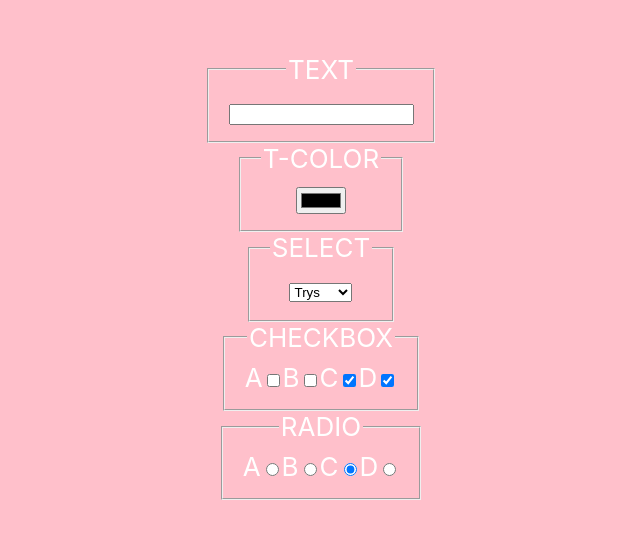
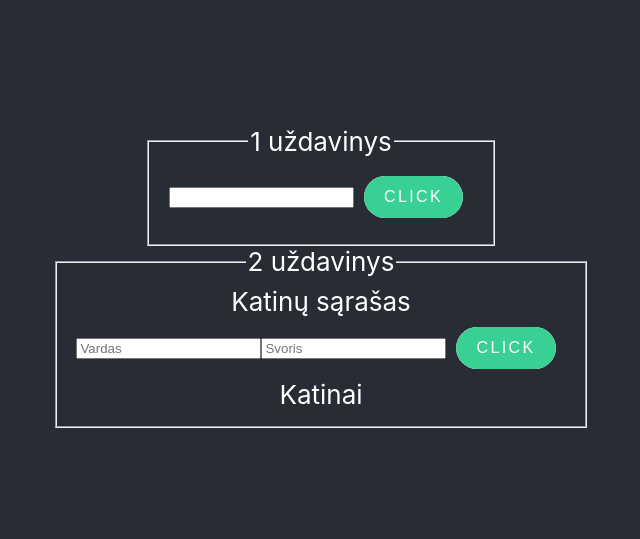
Before and after one commit to Nuotaikos/001, a React (Create React App) app in the folder r1/: page / in a window 1280 px wide. Shown: the part 123-662 px from the top of the page, without its empty margins (319-959 px from the left). Built offline with nearby package versions, Linux system fonts and the light colour scheme.

Commit message:
Formos 2 uzdaviniai

```diff
--- a/r1/src/App.jsx
+++ b/r1/src/App.jsx
@@ -1,64 +1,64 @@
+// import { useState } from 'react';
 import { useState } from 'react';
 import './App.scss';
-import randColor from './Functions/randColor';
 // import randColor from './Functions/randColor';
+import rand from './Functions/rand';
 // import { v4 as uuidv4 } from 'uuid';
 
 
 
 function App() {
+  // 1. Sukurti komponentą su mygtuku ir įvedimo laukeliu. Įvedus į laukelį skaičių ir paspaudus mygtuką, atsiranda laukelyje nurodytas raudonų kvadratėlių skaičius. Įvedus kitą skaičių ir paspaudus mygtuką, prie jau egzistuojančių kvadratėlių papildomai prisideda naujas laukelyje nurodytas kvadratėlių kiekis. Kiekvieno kvadratėlio viduryje turi būti pavaizduotas rand skaičius 100 - 200.
+  const [kv, setKv] = useState([]);
+  const [skaiciu, setSkaiciu] = useState('');
 
-  const [text, setText] = useState('');
-  const [color, setColor] = useState('pink');
-  const [select, setSelect] = useState('tree');
-  const [cb, setCb] = useState({ a: false, b: false, c: true, d: true });
-  const [radio, setRadio] = useState('c');
-
-  const inputText = e => {
-    setText(e.target.value);
+  const inputSkaiciu = e => {
+    setSkaiciu(e.target.value);
   }
-  const inputColor = e => {
-    setColor(e.target.value)
-  }
-  // setInterval(() => setColor(randColor()), 200);
-  const cbClick = c => {
-    setCb(checkBox => ({ ...checkBox, [c]: !checkBox[c] })); // () perduodamas objektas ...isardom visas 4 savybes ir perrasom visas savybes apskliaudziant [], tada neigiam
+  const addKv = () => {
+    for (let i = 0; i < skaiciu; i++);
+    setKv(kv => [...kv, rand(100, 200)]);
   }
 
+  // 2. Sukurti komponentą su dviem įvedimo laukeliais, katinuko vardui ir svoriui įvesti. Rodyti visų įvestų katinukų sąrašą. Puslapiui persikrovus, katinukų sąrašas turi išlikti nepakitęs. Katinukus sąraše rūšiuoti nuo storiausio iki ploniausio. Skaičiuoti ir atvaizduoti bendrą katinukų svorį.
+  const [katinai, setKatinai] = useState([]);
+  const [vardas, setVardas] = useState('');
+  const [svoris, setSvoris] = useState('');
+
+  const inputVarda = e => {
+    setVardas(e.target.value);
+  }
+  const inputSvori = e => {
+    setSvoris(e.target.value);
+  }
+  const addKatinai = () => {
+    setKatinai(x => [...x, [vardas, svoris]]);
+  }
   return (
     <div className="App">
-      <header className="App-header" style={{ background: color }}>
+      <header className="App-header" >
         <fieldset>
-          <legend>TEXT</legend>
-          <input type="text" onChange={inputText} value={text}></input>
+          <legend>1 uždavinys</legend>
+          <div className='kvc'>
+            {
+              kv.map((k, i) => (<div className='kv' key={i}>{kv}</div>))
+            }
+          </div>
+          <input type="text" onChange={inputSkaiciu} value={skaiciu} />
+          <button onClick={addKv}>Click</button>
         </fieldset>
         <fieldset>
-          <legend>T-COLOR</legend>
-          <input type="color" onChange={inputColor} value={color}></input>
-        </fieldset>
-        <fieldset>
-          <legend>SELECT</legend>
-          <select value={select} onChange={e => setSelect(e.target.value)}>
-            <option value="one">Vienas</option>
-            <option value="two">Du</option>
-            <option value="tree">Trys</option>
-            <option value="ten">Daug</option>
-          </select>
-        </fieldset>
-        <fieldset>
-          <legend>CHECKBOX</legend>
-          A<input type="checkbox" onChange={() => cbClick('a')} checked={cb.a}></input>
-          B<input type="checkbox" onChange={() => cbClick('b')} checked={cb.b}></input>
-          C<input type="checkbox" onChange={() => cbClick('c')} checked={cb.c}></input>
-          D<input type="checkbox" onChange={() => cbClick('d')} checked={cb.d}></input>
-        </fieldset>
-        <fieldset>
-          <legend>RADIO</legend>
-          A<input type="radio" name="r" value="a" onChange={e => setRadio(e.target.value)} checked={radio === 'a'}></input>
-          {/* //jei radio yra lygu a, jis pacekintas */}
-          B<input type="radio" name="r" value="b" onChange={e => setRadio(e.target.value)} checked={radio === 'b'}></input>
-          C<input type="radio" name="r" value="c" onChange={e => setRadio(e.target.value)} checked={radio === 'c'}></input>
-          D<input type="radio" name="r" value="d" onChange={e => setRadio(e.target.value)} checked={radio === 'd'}></input>
+          <legend>2 uždavinys</legend>
+          <legend>Katinų sąrašas</legend>
+          <input type="text" placeholder="Vardas" onChange={inputVarda} value={vardas} />
+          <input type="text" placeholder="Svoris" onChange={inputSvori} value={svoris} />
+          <button onClick={addKatinai}>Click</button>
+          <div>
+            <legend>Katinai</legend>
+            {
+              kv.map((k, i) => (<div key={i}>{k}</div>))
+            }
+          </div>
         </fieldset>
       </header>
     </div>
--- a/r1/src/App.scss
+++ b/r1/src/App.scss
@@ -48,6 +48,7 @@
   background-color: crimson;
   margin: 7px;
   border-radius: 7px;
+  font-size: 10px;
 }
 
 .kvc {
```
Also changed, not shown: r1/src/014 forma.jsx (added, +68 -0 lines).
